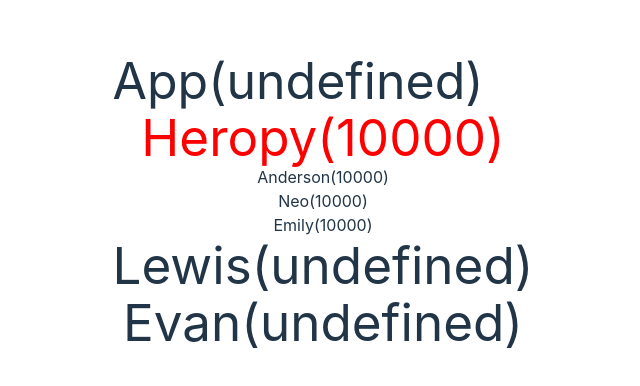
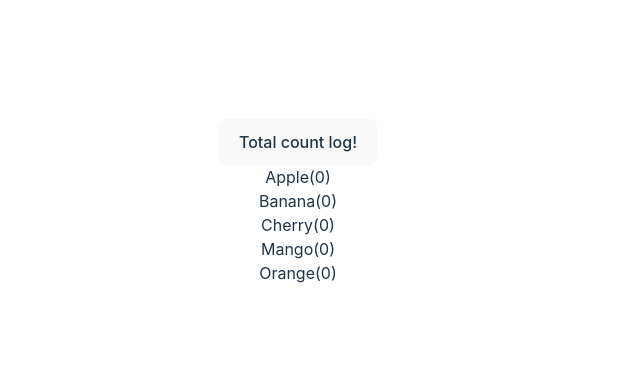
Before and after one commit to ChoJinmok/svelte-test, a Svelte app: page / in a window 1280 px wide. Shown: the part 198-584 px from the top of the page, without its empty margins (342-982 px from the left). Built offline with nearby package versions, Linux system fonts and the light colour scheme.

Commit message:
Add: 컴포넌트 / 7. 모듈 상황(Module context)에서 데이터 정의

```diff
--- a/src/Anderson.svelte
+++ /dev/null
@@ -1,18 +0,0 @@
-<script lang="ts">
-  import { getContext } from 'svelte';
-
-  import Neo from './Neo.svelte';
-  import Emily from './Emily.svelte';
-
-  const pocketMoney = getContext('pocketMoney');
-</script>
-
-<h2>Anderson({pocketMoney})</h2>
-<ul>
-  <li>
-    <Neo />
-  </li>
-  <li>
-    <Emily />
-  </li>
-</ul>
--- a/src/App.svelte
+++ b/src/App.svelte
@@ -1,29 +1,24 @@
 <script lang="ts">
-  // Getter & Setter
-  // getContext & setContext
+  // module에서 export한 변수를 다음과 같이 받을 수 있다.
+  import Fruit, { count } from './Fruit.svelte';
 
-  import { getContext } from 'svelte';
+  const fruits = [
+    'Apple',
+    'Banana',
+    'Cherry',
+    'Mango',
+    'Orange',
+  ];
 
-  import Heropy from './Heropy.svelte';
-  import Lewis from './Lewis.svelte';
-  import Evan from './Evan.svelte';
-
-  const pocketMoney = getContext('pocketMoney');
+  function handleClick() {
+    console.log(count);
+  }
 </script>
 
-<h1>App({pocketMoney})</h1>
-<div>
-  <Heropy />
-  <Lewis />
-  <Evan />
-</div>
+<button on:click={handleClick}>
+  Total count log!
+</button>
 
-<style lang="scss">
-  h1 {
-    font-size: 50px;
-  }
-
-  div {
-    padding-left: 50px;
-  }
-</style>
+{#each fruits as fruit}
+  <Fruit {fruit} />
+{/each}
--- a/src/Emily.svelte
+++ /dev/null
@@ -1,7 +0,0 @@
-<script lang="ts">
-  import { getContext } from 'svelte';
-
-  const pocketMoney = getContext('pocketMoney');
-</script>
-
-<h3>Emily({pocketMoney})</h3>
--- a/src/Evan.svelte
+++ /dev/null
@@ -1,7 +0,0 @@
-<script lang="ts">
-  import { getContext } from 'svelte';
-
-  const pocketMoney = getContext('pocketMoney');
-</script>
-
-<h1>Evan({pocketMoney})</h1>
--- /dev/null
+++ b/src/Fruit.svelte
@@ -0,0 +1,39 @@
+<script
+  context="module"
+  lang="ts"
+>
+  // module로 해석될 떄 동작
+  // module에 변수를 지정하면 해당 모든 컴포넌트에서 값을 공유한다.
+  // 모든 컴포넌트를 아우르는 전역화된 데이터로 사용가능
+  // 컴포넌트를 가지고와서 사용하려고 하는 시점에 한번만 실행
+  // 컴포넌트를 import해오는 것이 하나의 외부 모듈을 가지고오는 것과 같다.
+  // 단, module에서 정의된 변수는 반응성을 가질 수 없다. -> 데이터가 변경됐을 떄 화면이 갱신되지 않는다.
+  // -> 화면이 갱신되는 용도로는 사용할 수 없다. -> 아래 count가 화면에서 바뀌지 않는 것을 볼 수 있다.
+  // 부모 컴포넌트에서 사용하려면 export 해준다. -> import에서 값을 받아준다.
+  export let count = 0;
+
+  // 아래 콘솔이 컴포넌트를 가기고 올 때 한번만 실행되는 것을 볼 수 있다.
+  console.log('Module context!');
+</script>
+
+<script lang="ts">
+  export let fruit: string;
+
+  // 아래 콘솔이 컴포넌트마다 실행되는 것을 볼 수 있다.
+  console.log('Each component init!');
+
+  // 아래와 같이 작성하면 컴포넌트 별로 count를 따로 가진다.
+  // 각각의 Fruit라는 컴포넌트를 실행할 때 동작(초기화)
+  // let count = 0;
+
+  function handleClick() {
+    count += 1;
+  // console.log(count);
+  }
+</script>
+
+<div
+  on:click={handleClick}
+  on:keydown={handleClick}>
+  {fruit}({count})
+</div>
--- a/src/Heropy.svelte
+++ /dev/null
@@ -1,23 +0,0 @@
-<script lang="ts">
-  import { setContext, getContext } from 'svelte';
-
-  import Anderson from './Anderson.svelte';
-
-  // 다음 값을 props로 Neo에 전달하려고 하려고 하면 Anderson을 거쳐서 가야했다.
-  // 하지만 context api를 사용하면 Anderson을 거치지 않고 Neo(자식 컴포넌트)로 바로 전달 가능
-  // 자식 컴포넌트로는 모두 전달 가능
-  // 형제나 부모 컴포넌트에서는 context api를 전달받지 못한다.
-  const pocketMoney = 10000;
-  setContext('pocketMoney', pocketMoney);
-  // 자기 자신이 만든 context api를 바로 사용할 수 있다.
-  const contextPocketMoney = getContext('pocketMoney');
-</script>
-
-<h1 style:color="red">
-  Heropy({contextPocketMoney})
-</h1>
-<ul>
-  <li>
-    <Anderson />
-  </li>
-</ul>
--- a/src/Lewis.svelte
+++ /dev/null
@@ -1,7 +0,0 @@
-<script lang="ts">
-  import { getContext } from 'svelte';
-
-  const pocketMoney = getContext('pocketMoney');
-</script>
-
-<h1>Lewis({pocketMoney})</h1>
--- a/src/Neo.svelte
+++ /dev/null
@@ -1,7 +0,0 @@
-<script lang="ts">
-  import { getContext } from 'svelte';
-
-  const pocketMoney = getContext('pocketMoney');
-</script>
-
-<h3>Neo({pocketMoney})</h3>
```
